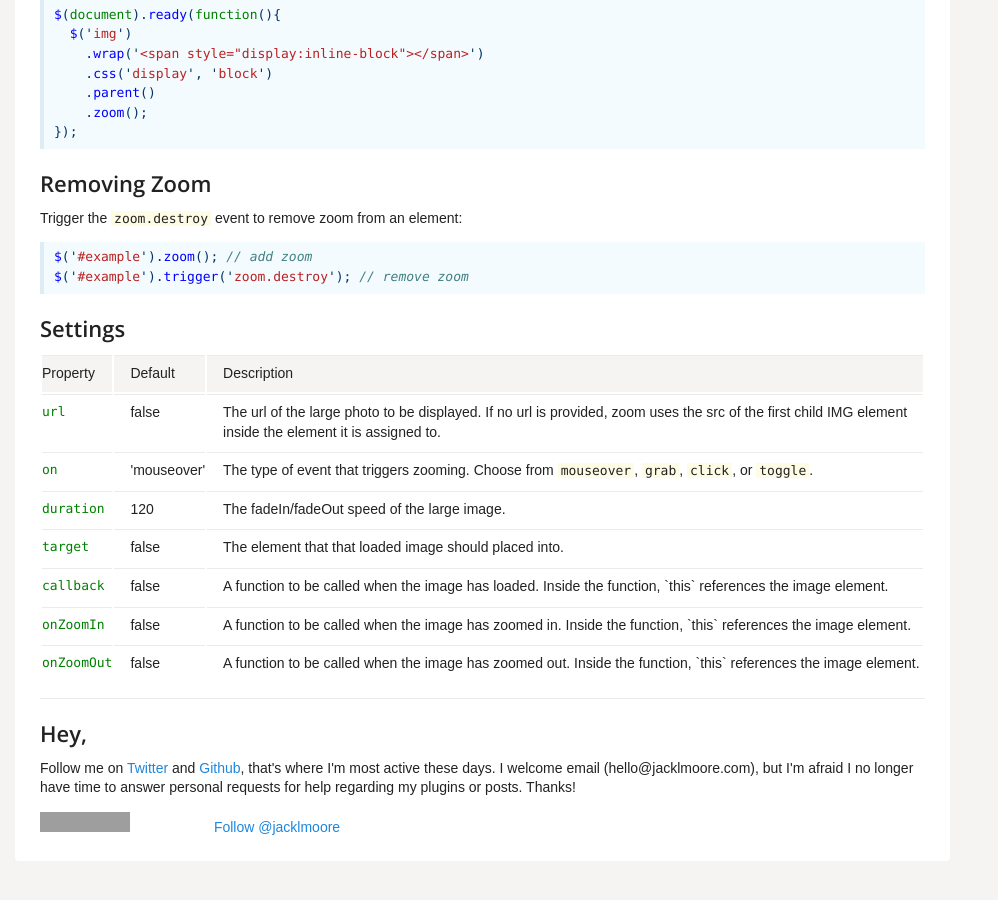
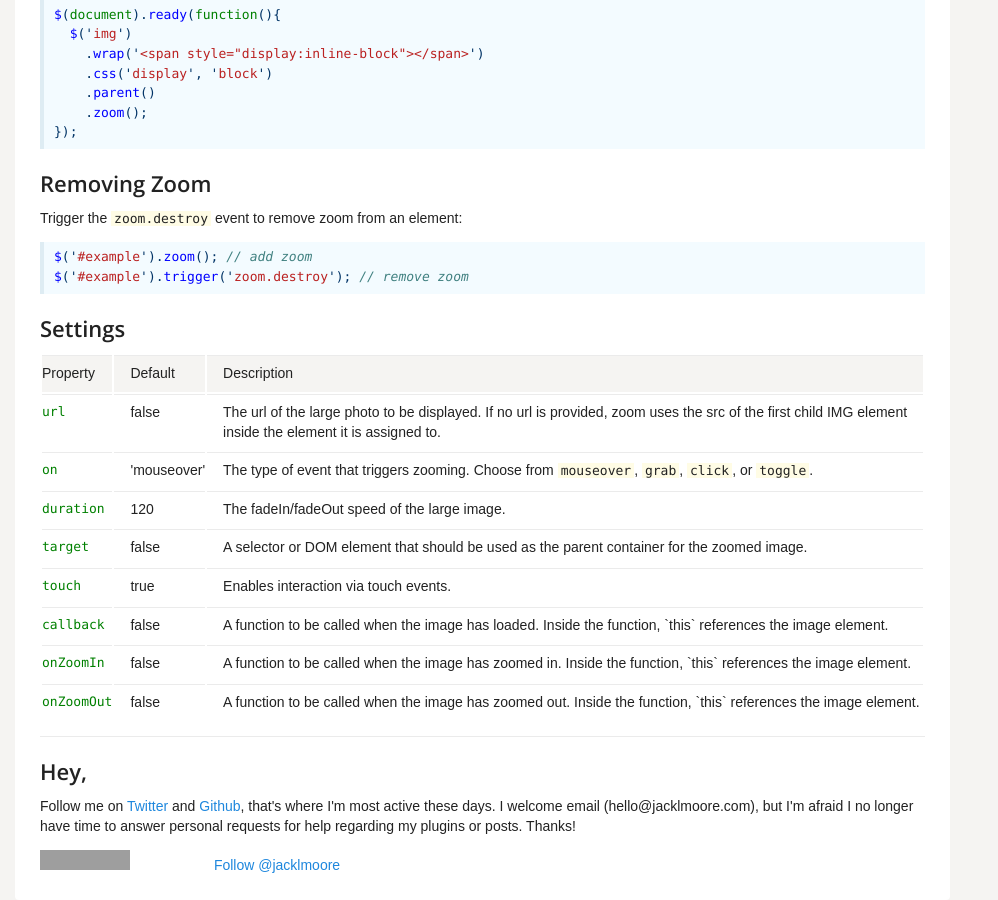
Before and after one commit to jackmoore/jackmoore.github.io, a Jekyll site: the page built from zoom.md, in a window 1280 px wide and 900 px high, scrolled down 1234 px. Shown: the whole window, without its empty margins (0-998 px from the left). Built offline with Jekyll 4.4.1, drawn with Linux system fonts in a browser that asks for light colours; Markdown is read by kramdown in place of the engine named in the settings; comment, search, counter and statistics services are not loaded; before the commit the page ends 2095 px from its top, so only the background shows below that; some of the changed text lies outside the part shown; grey boxes are pictures that could not be loaded.

Commit message:
documented touch for zoom plugin.

```diff
--- a/zoom.md
+++ b/zoom.md
@@ -1,7 +1,7 @@
 ---
 title: jQuery Zoom
 layout: post
-meta: A plugin to enlarge images on click or mouseover.
+meta: A plugin to enlarge images on touch, click, or mouseover.
 permalink: /zoom/
 ---
 
@@ -95,7 +95,12 @@ $('#example').trigger('zoom.destroy'); // remove zoom
   <tr>
     <td>target</td>
     <td>false</td>
-    <td>The element that that loaded image should placed into.</td>
+    <td>A selector or DOM element that should be used as the parent container for the zoomed image.</td>
+  </tr>
+  <tr>
+    <td>touch</td>
+    <td>true</td>
+    <td>Enables interaction via touch events.</td>
   </tr>
   <tr>
     <td>callback</td>
```
